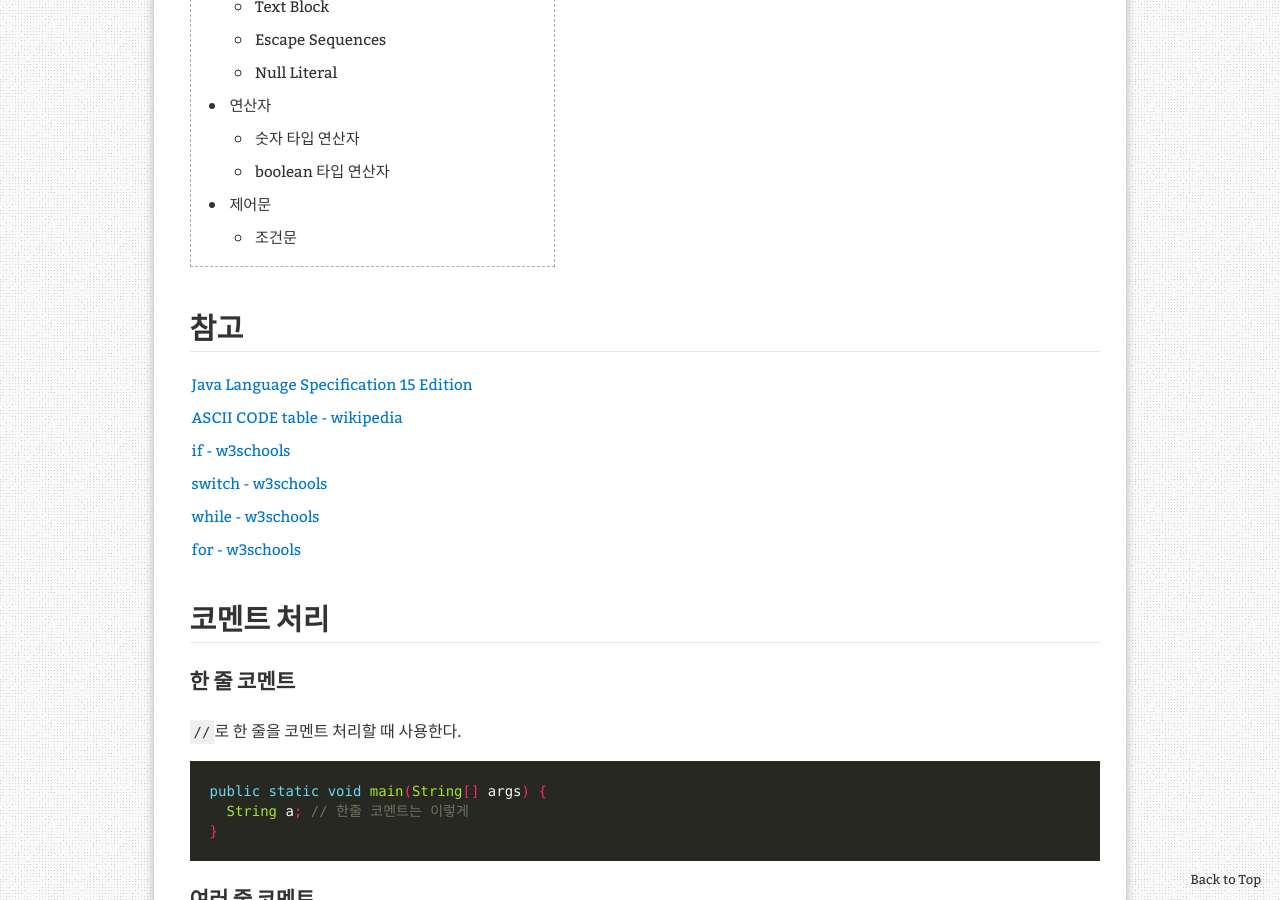
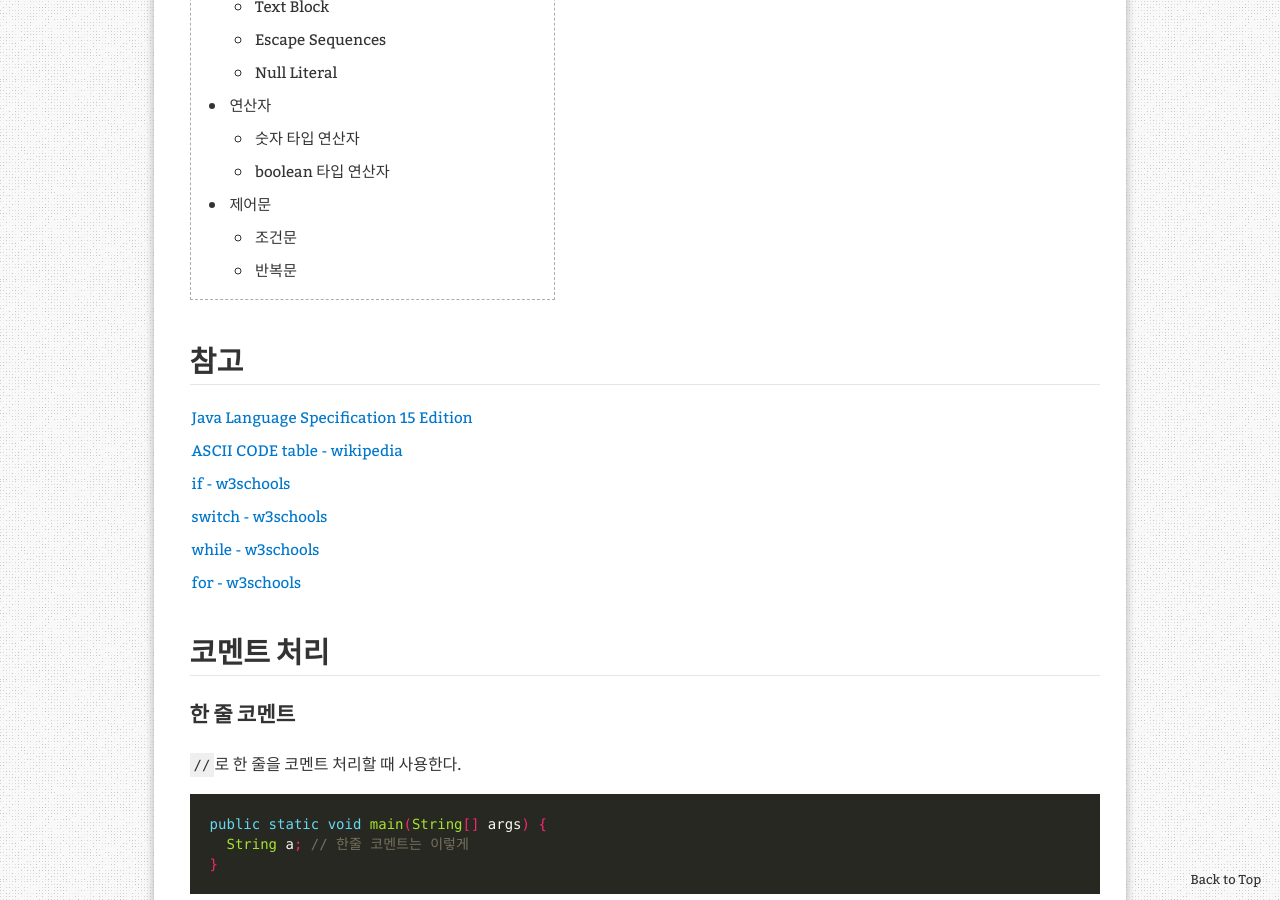
Before and after one commit to mascaradee/mascaradee.github.io, a Jekyll site: the page built from _posts/2020-12-19-java-basic.md, in a window 1280 px wide and 900 px high, scrolled down 919 px. Built offline with Jekyll 4.4.1, drawn with Linux system fonts in a browser that asks for light colours; comment, search, counter and statistics services are not loaded.

Commit message:
문구 추가

````diff
--- a/_posts/2020-12-19-java-basic.md
+++ b/_posts/2020-12-19-java-basic.md
@@ -583,6 +583,8 @@
 }
 ```
 
+### 반복문
+
 #### while 문
 
 조건식이 true이면 계속 블록의 실행문을 반복한다.
````
